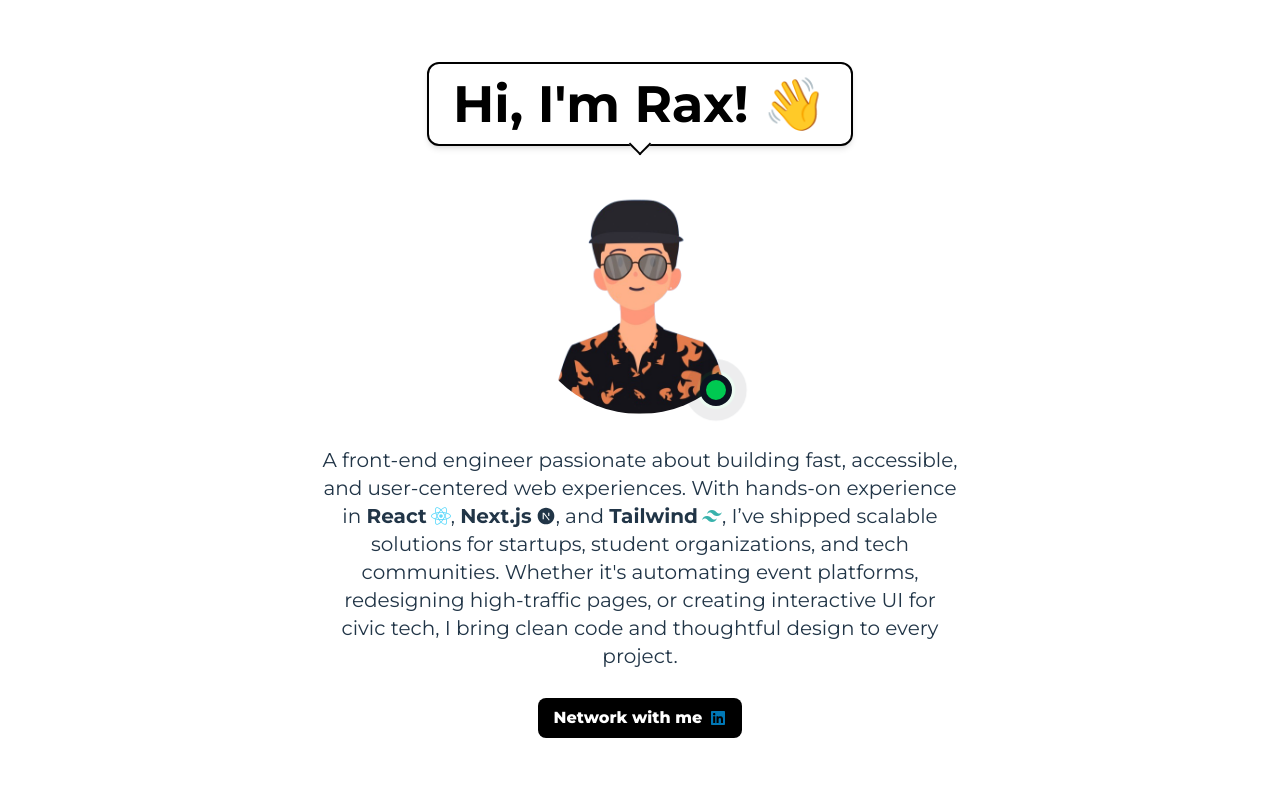
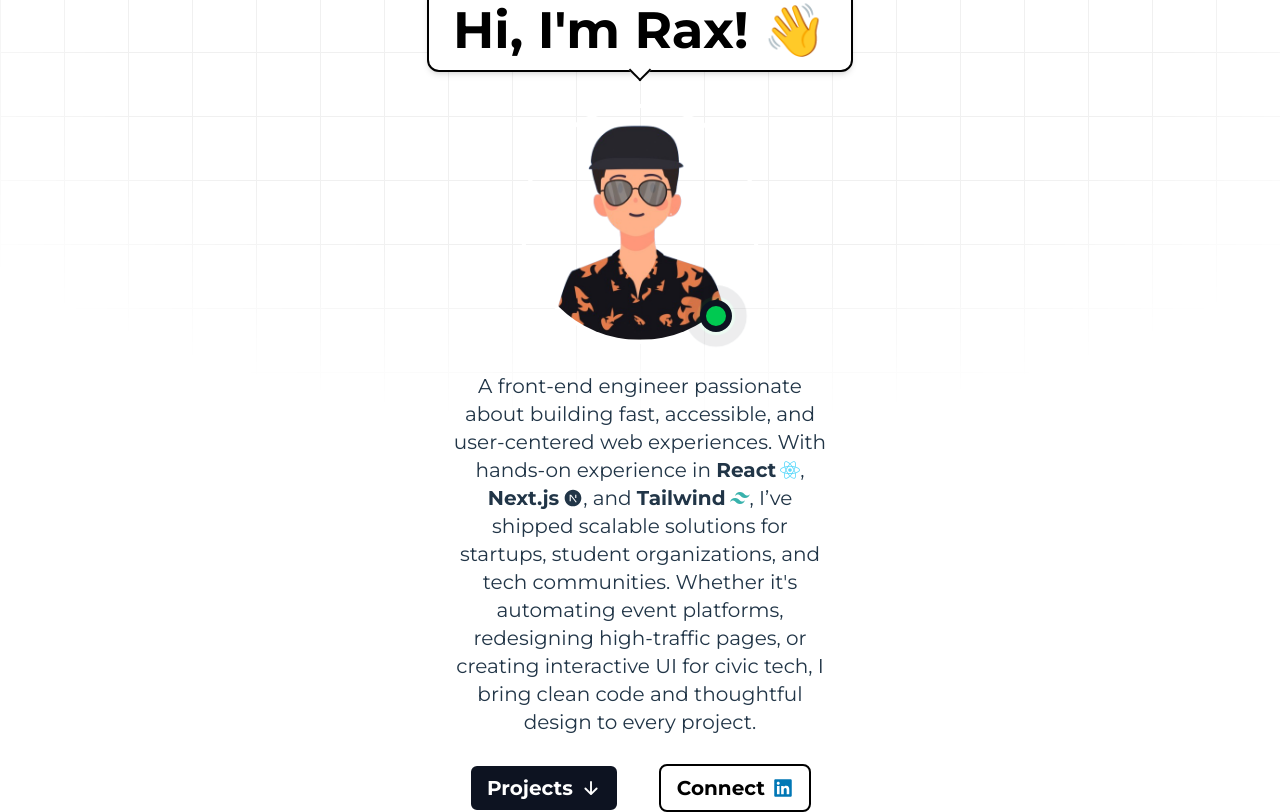
Before and after one commit to devRaxx/me, a React (Vite) app: page / in a window 1280 px wide. Built offline with nearby package versions, Linux system fonts and the light colour scheme; what tailwindcss-animated would draw is missing.

Commit message:
feat: added radial bg

```diff
--- a/src/components/Hero.jsx
+++ b/src/components/Hero.jsx
@@ -1,6 +1,7 @@
 import { FaReact, FaLinkedin } from "react-icons/fa";
 import { RiNextjsFill, RiTailwindCssFill } from "react-icons/ri";
 import raxIcon from "../assets/images/rax-icon.png";
+import { IoArrowDownOutline } from "react-icons/io5";
 
 export default function Hero() {
   return (
@@ -25,7 +26,7 @@
           <span className="absolute bottom-3 right-7 border-6 border-[#0d1321] w-8 h-8 bg-green-500 rounded-full"></span>
         </div>
 
-        <p className="w-[50%] text-xl my-3">
+        <p className="w-[30%] text-xl my-3">
           A front-end engineer passionate about building fast, accessible, and
           user-centered web experiences. With hands-on experience in{" "}
           <span className="inline-flex items-center gap-1 font-bold">
@@ -44,17 +45,30 @@
           redesigning high-traffic pages, or creating interactive UI for civic
           tech, I bring clean code and thoughtful design to every project.
         </p>
-        <button className="mt-4 px-4 py-2 bg-black text-white rounded-lg hover:bg-[#3e5c76] transition duration-300">
+        <div className="flex gap-10">
+          <button className="mt-4 px-4 py-2 bg-[#0d1321] text-white rounded-lg border-2 border-white hover:bg-indigo-500 transition duration-300">
             <a
               href="https://www.linkedin.com/in/rockyapcastaneros/"
               target="_blank"
               rel="noopener noreferrer"
-            className="flex items-center gap-2 font-extrabold"
+              className="flex items-center gap-2 font-bold text-xl"
             >
-            Network with me <FaLinkedin className="text-[#0077B5]" />
+              Projects <IoArrowDownOutline />
+            </a>
+          </button>
+          <button className="mt-4 px-4 py-2 bg-white text-black border-2 rounded-lg hover:bg-teal-300 hover:border-white transition duration-300">
+            <a
+              href="https://www.linkedin.com/in/rockyapcastaneros/"
+              target="_blank"
+              rel="noopener noreferrer"
+              className="flex items-center gap-2 font-bold text-xl"
+            >
+              Connect <FaLinkedin className="text-[#0077B5]" />
             </a>
           </button>
         </div>
+      </div>
+      <div className="absolute -top-3  inset-0 -z-10 h-full w-full bg-white dark:bg-black bg-[linear-gradient(to_right,#f0f0f0_1px,transparent_1px),linear-gradient(to_bottom,#f0f0f0_1px,transparent_1px)] dark:bg-[linear-gradient(to_right,#303030_1px,transparent_1px),linear-gradient(to_bottom,#303030_1px,transparent_1px)] bg-[size:4rem_4rem] [mask-image:radial-gradient(ellipse_60%_50%_at_50%_0%,#000_70%,transparent_110%)]"></div>
     </section>
   );
 }
```
Lines whose indentation alone changed are shown as unchanged.
